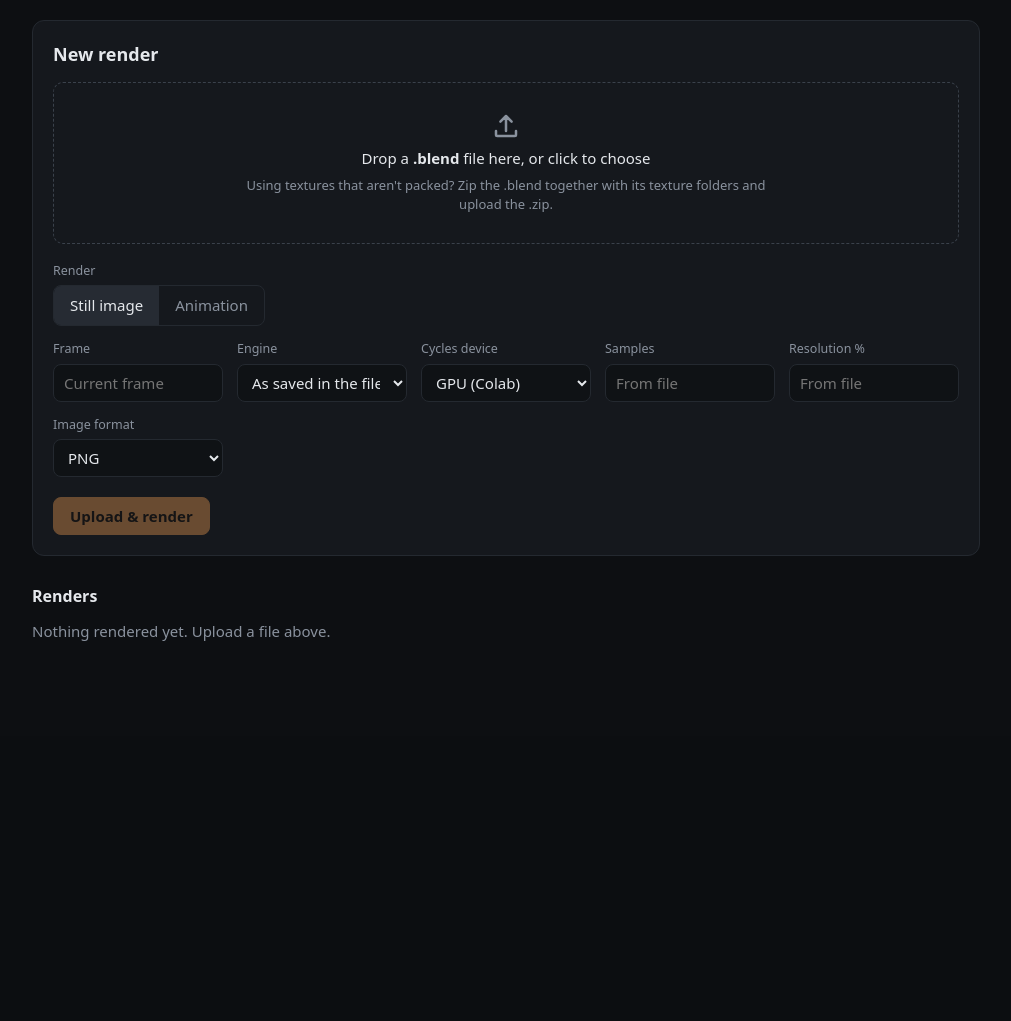
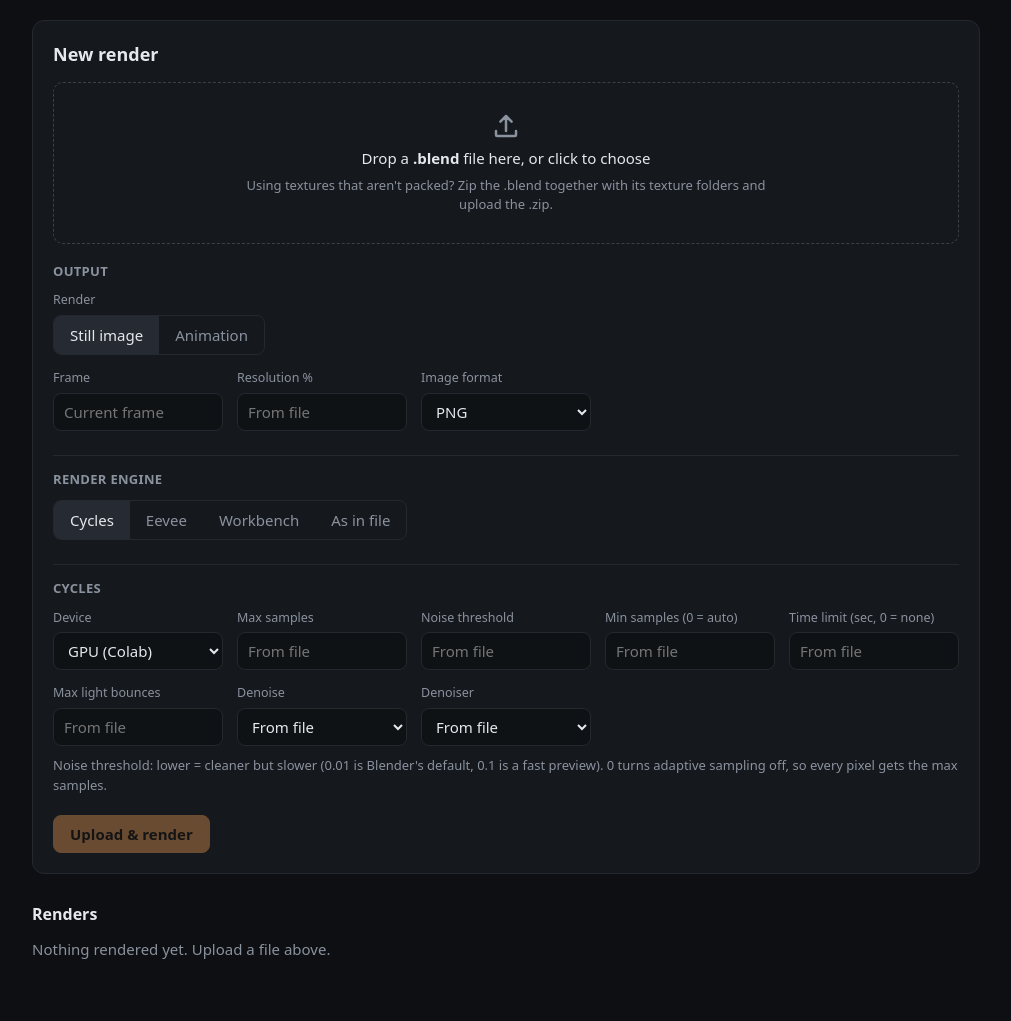
Before and after one commit to DCLEGEND2026/BlenderRender, a Flask app: page / in a window 1280 px wide. Shown: the part 64-1085 px from the top of the page, without its empty margins (134-1145 px from the left). Before the commit the page ends 705 px from the top, so only its background shows below. Run offline with Flask 3, Linux system fonts and the light colour scheme; data that the repository does not hold is empty.

Commit message:
Add render engine and quality settings
- Engine picker (Cycles default, Eevee, Workbench, or as saved in the file)
- Cycles: max samples, noise threshold, min samples, time limit,
  max light bounces, denoise on/off and denoiser (OptiX / OIDN)
- Eevee: render samples and ray tracing
- Only the chosen engine's settings are shown; empty = keep the .blend's value
- Fix switching a file saved with Eevee over to Cycles

```diff
--- a/app/server.py
+++ b/app/server.py
@@ -131,18 +131,36 @@ def int_or_none(v, lo, hi):
     return n if lo <= n <= hi else None
 
 
+def float_or_none(v, lo, hi):
+    try:
+        n = float(v)
+    except (TypeError, ValueError):
+        return None
+    return n if lo <= n <= hi else None
+
+
 def clean_options(raw):
     raw = raw or {}
     pick = lambda key, allowed, default: raw.get(key) if raw.get(key) in allowed else default
     mode = pick("mode", ("still", "animation"), "still")
     opts = {
         "mode": mode,
-        "engine": pick("engine", ("file", "cycles", "eevee", "workbench"), "file"),
-        "device": pick("device", ("gpu", "cpu"), "gpu"),
+        "engine": pick("engine", ("file", "cycles", "eevee", "workbench"), "cycles"),
         "format": pick("format", ("PNG", "JPEG", "OPEN_EXR"), "PNG"),
-        "samples": int_or_none(raw.get("samples"), 1, 65536),
         "resolution_pct": int_or_none(raw.get("resolution_pct"), 1, 100),
         "video": bool(raw.get("video")) and mode == "animation",
+        # Cycles (None / "file" = keep what the .blend has)
+        "device": pick("device", ("gpu", "cpu"), "gpu"),
+        "samples": int_or_none(raw.get("samples"), 1, 65536),
+        "noise_threshold": float_or_none(raw.get("noise_threshold"), 0, 1),
+        "min_samples": int_or_none(raw.get("min_samples"), 0, 65536),
+        "time_limit": float_or_none(raw.get("time_limit"), 0, 86400),
+        "max_bounces": int_or_none(raw.get("max_bounces"), 0, 1024),
+        "denoise": pick("denoise", ("file", "on", "off"), "file"),
+        "denoiser": pick("denoiser", ("file", "OPTIX", "OPENIMAGEDENOISE"), "file"),
+        # Eevee
+        "eevee_samples": int_or_none(raw.get("eevee_samples"), 1, 65536),
+        "eevee_raytracing": pick("eevee_raytracing", ("file", "on", "off"), "file"),
     }
     if mode == "still":
         opts["frame"] = int_or_none(raw.get("frame"), -1048574, 1048574)
--- a/app/static/app.js
+++ b/app/static/app.js
@@ -85,26 +85,30 @@
     });
     drop.addEventListener('drop', function (e) { setFile(e.dataTransfer.files[0]); });
 
-    function syncMode() {
-        var mode = form.mode.value;
+    // Show only the fields for the chosen render mode and engine.
+    function syncForm() {
+        var mode = form.mode.value, engine = form.engine.value;
         Array.prototype.forEach.call(form.querySelectorAll('[data-show]'), function (el) {
             el.hidden = el.dataset.show !== mode;
         });
+        Array.prototype.forEach.call(form.querySelectorAll('[data-engine]'), function (el) {
+            el.hidden = el.dataset.engine.split(' ').indexOf(engine) === -1;
+        });
     }
-    Array.prototype.forEach.call(form.mode, function (r) { r.addEventListener('change', syncMode); });
-    form.engine.addEventListener('change', function () {
-        document.getElementById('eevee-hint').hidden = form.engine.value !== 'eevee';
-        form.device.disabled = form.engine.value === 'eevee' || form.engine.value === 'workbench';
+    Array.prototype.forEach.call(form.querySelectorAll('input[name=mode], input[name=engine]'), function (r) {
+        r.addEventListener('change', syncForm);
     });
-    syncMode();
+    syncForm();
 
+    // Every visible setting; empty boxes and "From file" are left out so the .blend's value is kept.
     function options() {
         var o = {};
-        ['mode', 'engine', 'device', 'format', 'frame', 'frame_start', 'frame_end', 'samples', 'resolution_pct'].forEach(function (k) {
-            var v = form[k].value;
-            if (v !== '') o[k] = v;
+        Array.prototype.forEach.call(form.querySelectorAll('input[name], select[name]'), function (el) {
+            if (el.type === 'file' || el.closest('[hidden]')) return;
+            if (el.type === 'radio') { if (el.checked) o[el.name] = el.value; return; }
+            if (el.type === 'checkbox') { o[el.name] = el.checked; return; }
+            if (el.value !== '' && el.value !== 'file') o[el.name] = el.value;
         });
-        o.video = form.video.checked;
         return o;
     }
 
@@ -268,6 +272,9 @@
         meta.push(o.mode === 'animation' ? 'Animation' : 'Still');
         if (job.info.engine) meta.push(job.info.engine.replace('BLENDER_', '').replace('_NEXT', '').toLowerCase());
         if (job.info.width) meta.push(job.info.width + '×' + job.info.height);
+        if (o.samples) meta.push(o.samples + ' samples');
+        if (o.noise_threshold !== null && o.noise_threshold !== undefined) meta.push(o.noise_threshold ? 'noise ' + o.noise_threshold : 'adaptive off');
+        if (o.eevee_samples) meta.push(o.eevee_samples + ' samples');
         if (job.info.blender) meta.push('Blender ' + job.info.blender);
         el.querySelector('.job-meta').textContent = meta.join(' · ');
 
--- a/app/static/style.css
+++ b/app/static/style.css
@@ -78,7 +78,20 @@ h1 { font-size: 18px; margin: 0 0 14px; }
     margin-top: 18px;
 }
 .field { display: flex; flex-direction: column; gap: 5px; min-width: 0; }
-.field.wide { grid-column: 1 / -1; }
+.field.wide, .opts .wide { grid-column: 1 / -1; }
+.group-h {
+    grid-column: 1 / -1;
+    margin: 10px 0 -4px;
+    padding-top: 14px;
+    border-top: 1px solid var(--line);
+    font-size: 13px;
+    font-weight: 600;
+    letter-spacing: .3px;
+    text-transform: uppercase;
+    color: var(--muted);
+}
+.group-h:first-child { margin-top: 0; padding-top: 0; border-top: 0; }
+.opts .hint { margin: -4px 0 0; }
 .lbl { color: var(--muted); font-size: 12.5px; }
 input[type=number], input[type=password], select {
     width: 100%;
@@ -94,7 +107,7 @@ input:focus, select:focus { outline: 2px solid rgba(208, 138, 74, .5); outline-o
 .seg { display: inline-flex; border: 1px solid var(--line); border-radius: 8px; overflow: hidden; width: fit-content; }
 .seg label { cursor: pointer; }
 .seg input { position: absolute; opacity: 0; pointer-events: none; }
-.seg span { display: block; padding: 8px 16px; color: var(--muted); }
+.seg span { display: block; padding: 8px 16px; color: var(--muted); white-space: nowrap; }
 .seg input:checked + span { background: #262b33; color: var(--text); }
 .seg input:focus-visible + span { outline: 2px solid var(--accent); outline-offset: -2px; }
 .check { display: flex; align-items: center; gap: 8px; align-self: end; height: 38px; cursor: pointer; }
@@ -209,5 +222,6 @@ input:focus, select:focus { outline: 2px solid rgba(208, 138, 74, .5); outline-o
     .card { padding: 16px; }
     .sys { font-size: 12px; }
     .opts { grid-template-columns: repeat(2, minmax(0, 1fr)); }
+    .seg span { padding: 8px 10px; font-size: 14px; }
     .brand span { white-space: nowrap; }
 }
--- a/app/templates/index.html
+++ b/app/templates/index.html
@@ -28,6 +28,7 @@
       </label>
 
       <div class="opts">
+        <h3 class="group-h">Output</h3>
         <div class="field wide">
           <span class="lbl">Render</span>
           <div class="seg">
@@ -35,7 +36,6 @@
             <label><input type="radio" name="mode" value="animation"><span>Animation</span></label>
           </div>
         </div>
-
         <label class="field" data-show="still">
           <span class="lbl">Frame</span>
           <input type="number" name="frame" placeholder="Current frame">
@@ -47,27 +47,6 @@
         <label class="field" data-show="animation" hidden>
           <span class="lbl">End frame</span>
           <input type="number" name="frame_end" placeholder="From file">
-        </label>
-
-        <label class="field">
-          <span class="lbl">Engine</span>
-          <select name="engine">
-            <option value="file">As saved in the file</option>
-            <option value="cycles">Cycles</option>
-            <option value="eevee">Eevee</option>
-            <option value="workbench">Workbench</option>
-          </select>
-        </label>
-        <label class="field">
-          <span class="lbl">Cycles device</span>
-          <select name="device">
-            <option value="gpu">GPU (Colab)</option>
-            <option value="cpu">CPU</option>
-          </select>
-        </label>
-        <label class="field">
-          <span class="lbl">Samples</span>
-          <input type="number" name="samples" min="1" max="65536" placeholder="From file">
         </label>
         <label class="field">
           <span class="lbl">Resolution %</span>
@@ -84,8 +63,79 @@
         <label class="check" data-show="animation" hidden>
           <input type="checkbox" name="video" checked> Also make an MP4 video
         </label>
+
+        <h3 class="group-h">Render engine</h3>
+        <div class="field wide">
+          <div class="seg">
+            <label><input type="radio" name="engine" value="cycles" checked><span>Cycles</span></label>
+            <label><input type="radio" name="engine" value="eevee"><span>Eevee</span></label>
+            <label><input type="radio" name="engine" value="workbench"><span>Workbench</span></label>
+            <label><input type="radio" name="engine" value="file"><span>As in file</span></label>
+          </div>
+        </div>
+        <p class="hint wide" data-engine="eevee" hidden>Eevee needs OpenGL and may fail on Colab. Cycles on the GPU is the reliable choice.</p>
+        <p class="hint wide" data-engine="file" hidden>Uses the engine saved in the .blend. The Cycles or Eevee settings below apply only if the file uses that engine.</p>
+
+        <h3 class="group-h" data-engine="cycles file">Cycles</h3>
+        <label class="field" data-engine="cycles file">
+          <span class="lbl">Device</span>
+          <select name="device">
+            <option value="gpu">GPU (Colab)</option>
+            <option value="cpu">CPU</option>
+          </select>
+        </label>
+        <label class="field" data-engine="cycles file">
+          <span class="lbl">Max samples</span>
+          <input type="number" name="samples" min="1" max="65536" placeholder="From file">
+        </label>
+        <label class="field" data-engine="cycles file">
+          <span class="lbl">Noise threshold</span>
+          <input type="number" name="noise_threshold" min="0" max="1" step="0.001" placeholder="From file">
+        </label>
+        <label class="field" data-engine="cycles file">
+          <span class="lbl">Min samples (0 = auto)</span>
+          <input type="number" name="min_samples" min="0" max="65536" placeholder="From file">
+        </label>
+        <label class="field" data-engine="cycles file">
+          <span class="lbl">Time limit (sec, 0 = none)</span>
+          <input type="number" name="time_limit" min="0" max="86400" step="1" placeholder="From file">
+        </label>
+        <label class="field" data-engine="cycles file">
+          <span class="lbl">Max light bounces</span>
+          <input type="number" name="max_bounces" min="0" max="1024" placeholder="From file">
+        </label>
+        <label class="field" data-engine="cycles file">
+          <span class="lbl">Denoise</span>
+          <select name="denoise">
+            <option value="file">From file</option>
+            <option value="on">On</option>
+            <option value="off">Off</option>
+          </select>
+        </label>
+        <label class="field" data-engine="cycles file">
+          <span class="lbl">Denoiser</span>
+          <select name="denoiser">
+            <option value="file">From file</option>
+            <option value="OPTIX">OptiX (GPU, fast)</option>
+            <option value="OPENIMAGEDENOISE">OpenImageDenoise</option>
+          </select>
+        </label>
+        <p class="hint wide" data-engine="cycles file">Noise threshold: lower = cleaner but slower (0.01 is Blender's default, 0.1 is a fast preview). 0 turns adaptive sampling off, so every pixel gets the max samples.</p>
+
+        <h3 class="group-h" data-engine="eevee file" hidden>Eevee</h3>
+        <label class="field" data-engine="eevee file" hidden>
+          <span class="lbl">Render samples</span>
+          <input type="number" name="eevee_samples" min="1" max="65536" placeholder="From file">
+        </label>
+        <label class="field" data-engine="eevee file" hidden>
+          <span class="lbl">Ray tracing</span>
+          <select name="eevee_raytracing">
+            <option value="file">From file</option>
+            <option value="on">On</option>
+            <option value="off">Off</option>
+          </select>
+        </label>
       </div>
-      <p class="hint" id="eevee-hint" hidden>Eevee needs a display/OpenGL and may fail on Colab. Cycles on the GPU is the reliable choice.</p>
 
       <div class="actions">
         <button type="submit" class="btn primary" id="go" disabled>Upload &amp; render</button>
```
Also changed, not shown: app/blender_setup.py (+48 -15 lines), README.md.
